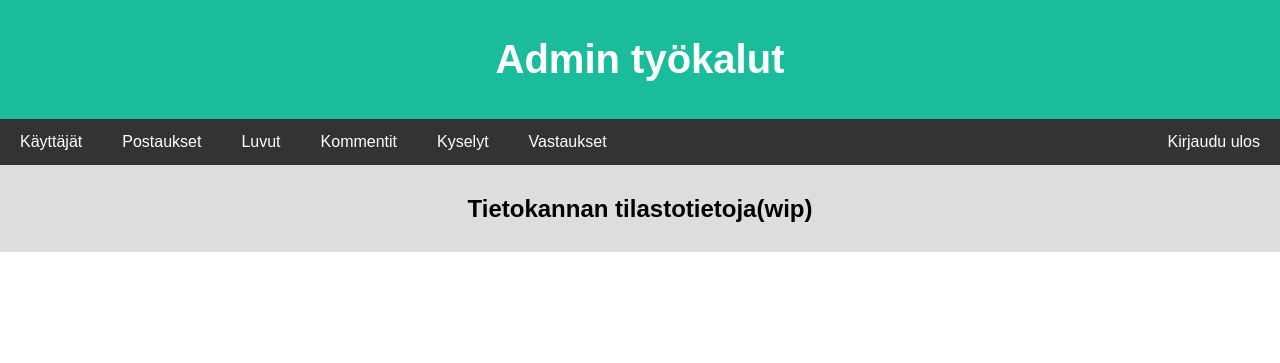
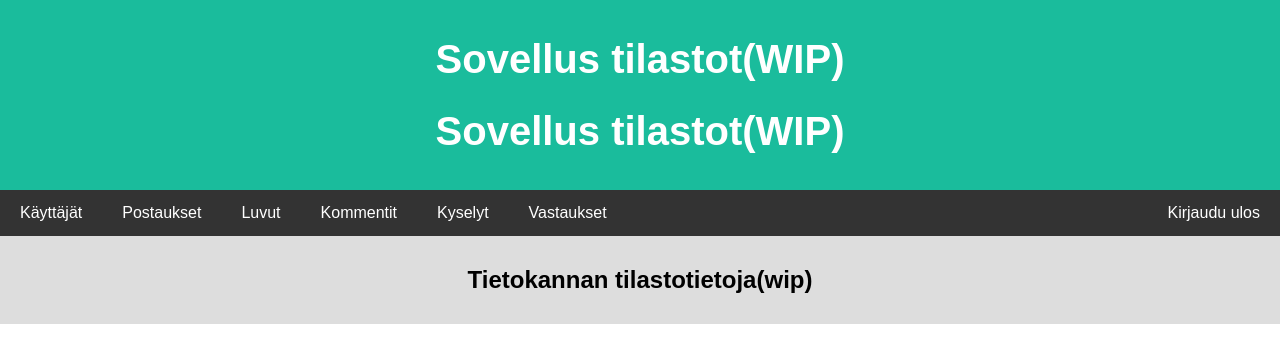
Before and after one commit to K123AsJ0k1/StoryApp, a Flask app: page /administration/1 in a window 1280 px wide. Shown: the top 363 px of the page. Run offline with Flask 2, Linux system fonts and the light colour scheme; the visitor is signed in with stand-in values (Sample User, id 1).

Commit message:
teksti korjaus

```diff
--- a/templates/administration.html
+++ b/templates/administration.html
@@ -84,7 +84,28 @@ textarea {
 <body>
 
 <div class="header">
-  <h1>Admin työkalut</h1>
+  <h1>Sovellus tilastot(WIP)</h1>
+  {% if session.admin_mode == "1" %}
+  <h1>Sovellus tilastot(WIP)</h1>
+  {% endif %}
+  {% if session.admin_mode == "2" %}
+  <h1>Käyttäjä työkalut(WIP)</h1>
+  {% endif %}
+  {% if session.admin_mode == "3" %}
+  <h1>Postaus työkalut(WIP)</h1>
+  {% endif %}
+  {% if session.admin_mode == "4" %}
+  <h1>Luvut työkalut(WIP)</h1>
+  {% endif %}
+  {% if session.admin_mode == "5" %}
+  <h1>Kommentit työkalut(WIP)</h1>
+  {% endif %}
+  {% if session.admin_mode == "6" %}
+  <h1>Kyselyt työkalut(WIP)</h1>
+  {% endif %}
+  {% if session.admin_mode == "7" %}
+  <h1>Vastaukset työkalut(WIP)</h1>
+  {% endif %}
 </div>
 
 <div class="navbar">
```
